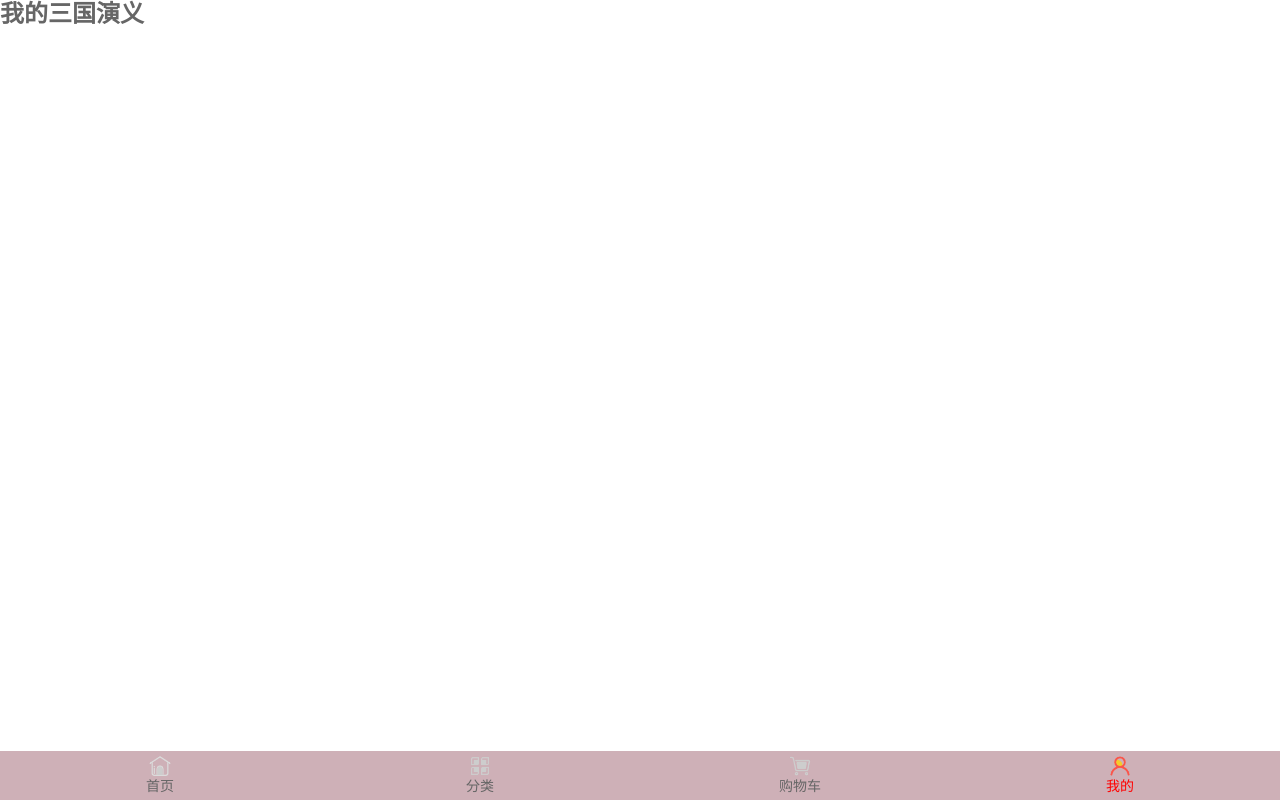
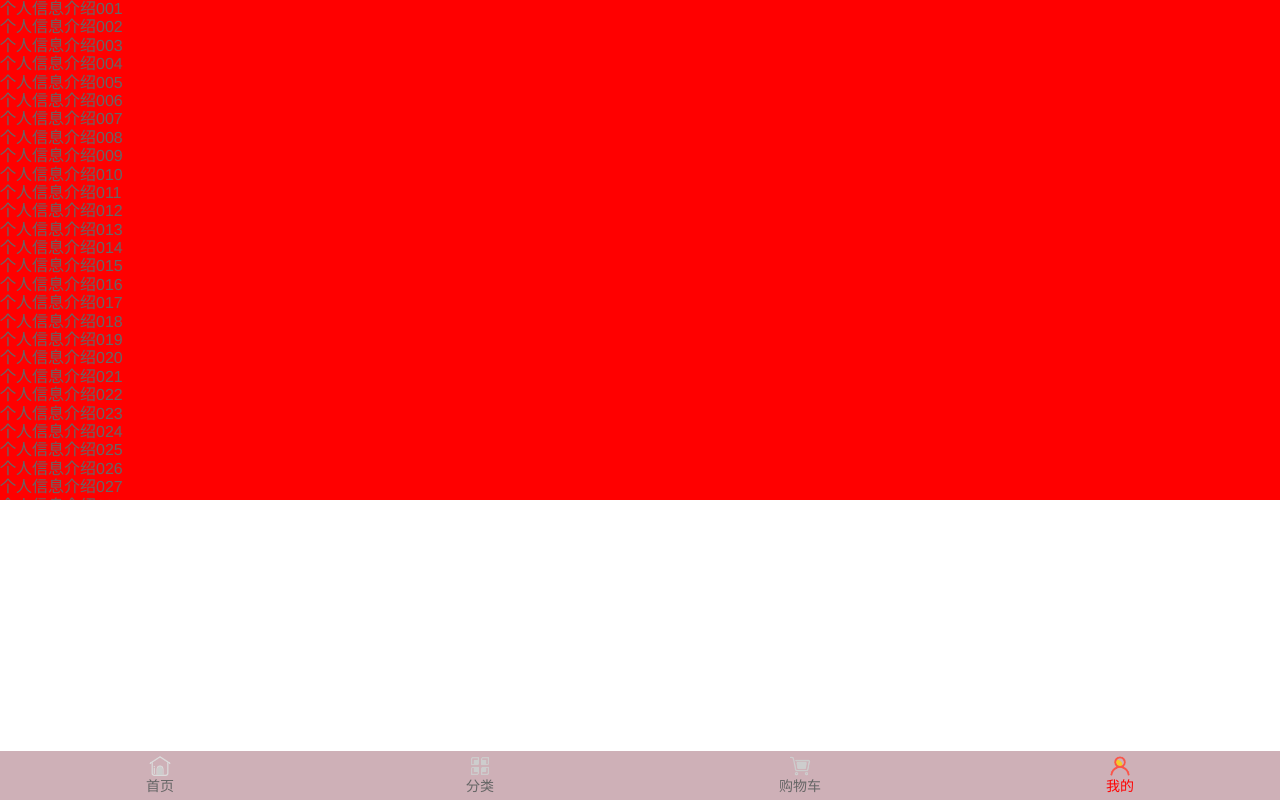
Before and after one commit to chenfeiyan/supermarketmall, a Vue app: page /profile in a window 1280 px wide. Built offline with nearby package versions, Linux system fonts and the light colour scheme.

Commit message:
陈飞燕

```diff
--- a/src/components/common/scroll/Scroll.vue
+++ b/src/components/common/scroll/Scroll.vue
@@ -9,19 +9,33 @@
 <script>
 import BScroll from "better-scroll"
 export default {
+    props:{
+        probeType:{
+            type:Number,
+            default:0
+        }
+    },
     data() {
         return {
             scroll:null,
-            message:"哈哈哈"
+            message:"哈哈哈",
         };
     },
 
     mounted() {
+        // 1.创建BScroll对象
         // ref设置的是组件的名称   我们通过  this.$refs.组件名称  获取的是这个组件
         this.scroll=new BScroll(this.$refs.wrapper,{
             // 新版本的滚动不了  需要设置这个参数
             observeDOM:true,
             click:true,
+            // 想要实时的获取位置   需要设置一个属性   probeType:   值的是一个确切的数值
+            // 但是这里不能够设置一个具体的值   我们需要从home组件照顾你传入一个具体的值
+            probeType:this.probeType
+        });
+        // 2.监听滚动的位置
+        this.scroll.on("scroll",(position)=>{
+            console.log(position);
         })
     },
 
--- a/src/views/category/Category.vue
+++ b/src/views/category/Category.vue
@@ -1,9 +1,12 @@
 <template>
     <div>
+
         <!-- <h2>分类张无忌</h2> -->
        <div class="wrapper">
             <ul class="content">
             <button @click="btnclick">点击</button>
+            <!-- 这个div点击事件不执行   我们需要在实例对象上面添加一个设置   click:true -->
+            <div @click="divClick">点击</div>
             <li>我是猪猪侠0001</li>
             <li>我是猪猪侠0002</li>
             <li>我是猪猪侠0003</li>
@@ -130,6 +133,7 @@ export default {
             probeType:3,
             // 这里必须设置为true   不然这个下拉加载事件不执行
             pullUpLoad:true,
+            click:true,
         });
         this.scroll.on("scroll",(position)=>{
             // console.log(position);
@@ -143,6 +147,9 @@ export default {
     methods: {
         btnclick(){
             console.log("按钮被点击了");
+        },
+        divClick(){
+            console.log("div点击了");
         }
     },
 };
--- a/src/views/home/Home.vue
+++ b/src/views/home/Home.vue
@@ -3,7 +3,7 @@
         <nav-bar class="home-nav">
            <div slot="center">精品街</div>
         </nav-bar>
-       <scroll class="content" ref="scro">
+       <scroll class="content" ref="scro" :probe-type="3">
                 <!-- 将我们的数据传递到我们的homeswiper组件中 -->
             <!-- 第一个banners是我们在子组件中定义的属性    第二个banners是我们的在当前组件中的属性 -->
             <home-swiper :banners="banners"></home-swiper>
@@ -15,7 +15,6 @@
                         v-on:tabClick="tabClick"
                         ></tab-control>
              <goods-list :goods="showGoods"></goods-list>
-
        </scroll>
        <back-top @click.native="backClick"></back-top>
 
--- a/src/views/profile/Profile.vue
+++ b/src/views/profile/Profile.vue
@@ -1,10 +1,114 @@
 <template>
     <div>
-        <h2>我的三国演义</h2>
+       <scroll class="content" >
+           <ul>
+               <li>个人信息介绍001</li>
+               <li>个人信息介绍002</li>
+               <li>个人信息介绍003</li>
+               <li>个人信息介绍004</li>
+               <li>个人信息介绍005</li>
+               <li>个人信息介绍006</li>
+               <li>个人信息介绍007</li>
+               <li>个人信息介绍008</li>
+               <li>个人信息介绍009</li>
+               <li>个人信息介绍010</li>
+               <li>个人信息介绍011</li>
+               <li>个人信息介绍012</li>
+               <li>个人信息介绍013</li>
+               <li>个人信息介绍014</li>
+               <li>个人信息介绍015</li>
+               <li>个人信息介绍016</li>
+               <li>个人信息介绍017</li>
+               <li>个人信息介绍018</li>
+               <li>个人信息介绍019</li>
+               <li>个人信息介绍020</li>
+               <li>个人信息介绍021</li>
+               <li>个人信息介绍022</li>
+               <li>个人信息介绍023</li>
+               <li>个人信息介绍024</li>
+               <li>个人信息介绍025</li>
+               <li>个人信息介绍026</li>
+               <li>个人信息介绍027</li>
+               <li>个人信息介绍028</li>
+               <li>个人信息介绍029</li>
+               <li>个人信息介绍030</li>
+               <li>个人信息介绍031</li>
+               <li>个人信息介绍032</li>
+               <li>个人信息介绍033</li>
+               <li>个人信息介绍034</li>
+               <li>个人信息介绍035</li>
+               <li>个人信息介绍036</li>
+               <li>个人信息介绍037</li>
+               <li>个人信息介绍038</li>
+               <li>个人信息介绍039</li>
+               <li>个人信息介绍040</li>
+               <li>个人信息介绍041</li>
+               <li>个人信息介绍042</li>
+               <li>个人信息介绍043</li>
+               <li>个人信息介绍044</li>
+               <li>个人信息介绍045</li>
+               <li>个人信息介绍046</li>
+               <li>个人信息介绍047</li>
+               <li>个人信息介绍048</li>
+               <li>个人信息介绍049</li>
+               <li>个人信息介绍050</li>
+               <li>个人信息介绍051</li>
+               <li>个人信息介绍052</li>
+               <li>个人信息介绍053</li>
+               <li>个人信息介绍054</li>
+               <li>个人信息介绍055</li>
+               <li>个人信息介绍056</li>
+               <li>个人信息介绍057</li>
+               <li>个人信息介绍058</li>
+               <li>个人信息介绍059</li>
+               <li>个人信息介绍060</li>
+               <li>个人信息介绍061</li>
+               <li>个人信息介绍062</li>
+               <li>个人信息介绍063</li>
+               <li>个人信息介绍064</li>
+               <li>个人信息介绍065</li>
+               <li>个人信息介绍066</li>
+               <li>个人信息介绍067</li>
+               <li>个人信息介绍068</li>
+               <li>个人信息介绍069</li>
+               <li>个人信息介绍070</li>
+               <li>个人信息介绍071</li>
+               <li>个人信息介绍072</li>
+               <li>个人信息介绍073</li>
+               <li>个人信息介绍074</li>
+               <li>个人信息介绍075</li>
+               <li>个人信息介绍076</li>
+               <li>个人信息介绍077</li>
+               <li>个人信息介绍078</li>
+               <li>个人信息介绍079</li>
+               <li>个人信息介绍080</li>
+               <li>个人信息介绍081</li>
+               <li>个人信息介绍082</li>
+               <li>个人信息介绍083</li>
+               <li>个人信息介绍084</li>
+               <li>个人信息介绍085</li>
+               <li>个人信息介绍086</li>
+               <li>个人信息介绍087</li>
+               <li>个人信息介绍088</li>
+               <li>个人信息介绍089</li>
+               <li>个人信息介绍090</li>
+               <li>个人信息介绍091</li>
+               <li>个人信息介绍092</li>
+               <li>个人信息介绍093</li>
+               <li>个人信息介绍094</li>
+               <li>个人信息介绍095</li>
+               <li>个人信息介绍096</li>
+               <li>个人信息介绍097</li>
+               <li>个人信息介绍098</li>
+               <li>个人信息介绍099</li>
+               <li>个人信息介绍100</li>
+           </ul>
+       </scroll>
     </div>
 </template>
 
 <script>
+import Scroll from "../../components/common/scroll/Scroll.vue"
 export default {
     data() {
         return {
@@ -19,9 +123,17 @@ export default {
     methods: {
 
     },
+    components:{
+        Scroll
+    }
 };
 </script>
 
 <style  scoped>
+.content{
+    height: 500px;
+    background-color: red;
+    overflow: hidden;
+}
 
 </style>
```
